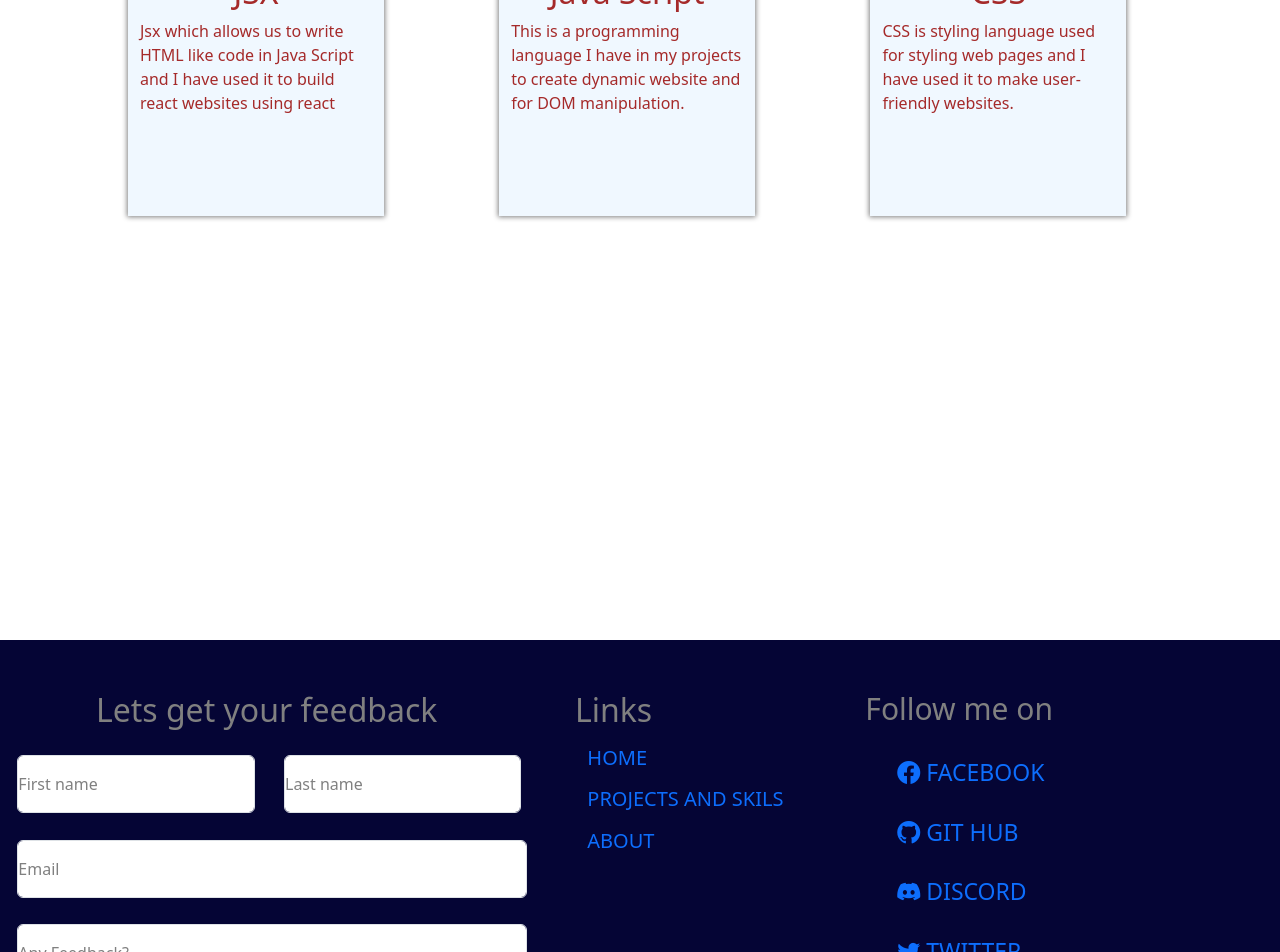
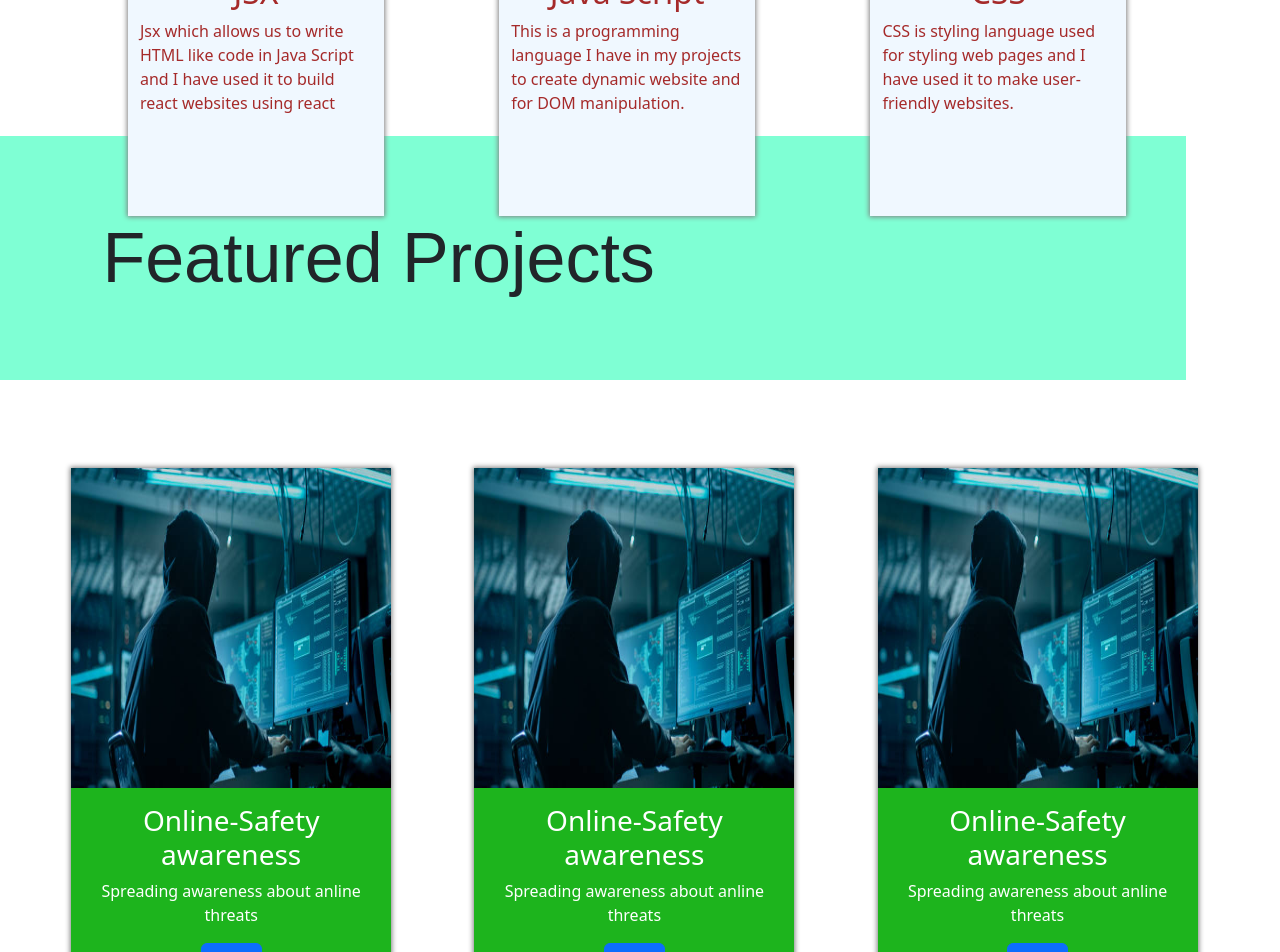
Before and after one commit to kamuchisa/Portfolio, a React (Vite) app: page /#/PS in a window 1280 px wide. Shown: the part 1440-2392 px from the top of the page. Built offline with nearby package versions, Linux system fonts and the light colour scheme.

Commit message:
fifth-draft

```diff
--- a/src/Pages/PS.css
+++ b/src/Pages/PS.css
@@ -23,6 +23,9 @@
 body {
   padding: 0;
 }
+body .my-skills {
+  margin-bottom: 184vh;
+}
 body .my-skills .skills {
   margin: 0;
   height: 40vh;
@@ -37,6 +40,7 @@ body .my-skills .skills h2 {
 }
 body .my-skills .cards {
   position: absolute;
+  z-index: 10;
   top: 22vh;
   margin-left: 10vw;
 }
@@ -58,4 +62,43 @@ body .my-skills .cards .cad i {
   font-size: 30px;
   font-weight: 800;
   margin-left: 40%;
+}
+body .projects {
+  position: absolute;
+  top: 97vh;
+  z-index: 1;
+}
+body .projects h2 {
+  padding-top: 10vh;
+  font-family: fantasy;
+  font-size: 70px;
+  padding-left: 8vw;
+  background-color: aquamarine;
+  padding-bottom: 10vh;
+}
+body .projects .pads .pad {
+  background-color: rgb(29, 180, 29);
+  color: white;
+  margin-left: 6.5vw;
+  width: 25vw;
+  padding: 0;
+  margin-top: 10vh;
+  box-shadow: 0px 0px 5px 1px grey;
+}
+body .projects .pads .pad img {
+  width: 25vw;
+  height: 40vh;
+}
+body .projects .pads .pad .pad-info {
+  margin: 5%;
+  display: flex;
+  flex-direction: column;
+  justify-content: center;
+  align-items: center;
+}
+body .projects .pads .pad .pad-info h3 {
+  text-align: center;
+}
+body .projects .pads .pad .pad-info p {
+  text-align: center;
 }/*# sourceMappingURL=PS.css.map */
--- a/src/Pages/PS.jsx
+++ b/src/Pages/PS.jsx
@@ -58,6 +58,38 @@ const PS = () => {
 
           </div>
         </section>
+        <section className="projects">
+          <h2>Featured Projects</h2>
+          <div className="row pads">
+            <div className="col-md-4 pad">
+              <img src="../../public/Images/istockphoto-817486028-612x612.jpg" alt="" />
+              <div className="pad-info">
+                <h3>Online-Safety awareness </h3>
+                <p>Spreading awareness about anline threats</p>
+                <button className="btn btn-primary">View</button>
+              </div>
+
+            </div>
+            <div className="col-md-4 pad">
+              <img src="../../public/Images/istockphoto-817486028-612x612.jpg" alt="" />
+              <div className="pad-info">
+                <h3>Online-Safety awareness </h3>
+                <p>Spreading awareness about anline threats</p>
+                <button className="btn btn-primary">View</button>
+              </div>
+
+            </div>
+            <div className="col-md-4 pad">
+              <img src="../../public/Images/istockphoto-817486028-612x612.jpg" alt="" />
+              <div className="pad-info">
+                <h3>Online-Safety awareness </h3>
+                <p>Spreading awareness about anline threats</p>
+                <button className="btn btn-primary">View</button>
+              </div>
+
+            </div>
+          </div>
+        </section>
       </body>
     </div>
   )
--- a/src/Pages/PS.scss
+++ b/src/Pages/PS.scss
@@ -20,8 +20,10 @@
     }
 }
 body{
+
     padding: 0;
     .my-skills{
+        margin-bottom: 184vh;
         .skills{
            margin: 0;
             height: 40vh;
@@ -37,6 +39,7 @@ body{
         }
         .cards{
             position: absolute;
+            z-index: 10;
             top: 22vh;
             margin-left: 10vw;
             .cad{
@@ -63,4 +66,46 @@ body{
             }
         }
     }
+    .projects{
+        position: absolute;
+        top: 97vh;
+        z-index: 1;
+        h2{
+            padding-top: 10vh;
+            font-family: fantasy;
+            font-size: 70px;
+            padding-left: 8vw;
+            background-color: aquamarine;
+            padding-bottom: 10vh;
+        }
+        .pads{
+
+            .pad{
+                background-color: rgb(29, 180, 29);
+                color: white;
+                margin-left: 6.5vw;
+                width: 25vw;
+                padding: 0;
+                margin-top: 10vh;
+                box-shadow: 0px 0px 5px 1px grey;
+                img{
+                    width: 25vw;
+                    height: 40vh;
+                }
+                .pad-info{
+                    margin: 5%;
+                    display: flex;
+                    flex-direction: column;
+                    justify-content: center;
+                    align-items: center;
+                    h3{
+                        text-align: center;
+                    }
+                    p{
+                        text-align: center;
+                    }
+                }
+            }
+        }
+    }
 }
```
Also changed, not shown: 1 other file (tests, documents, lock files or other folders).
